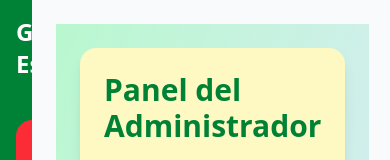
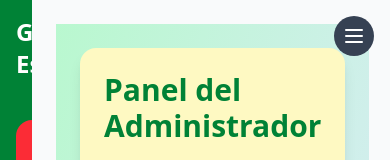
Before and after one commit to fausto5454/GestionEscolar, a React (Vite) app: page /admin in a window 390 px wide. Shown: the top 160 px of the page. Built offline with nearby package versions, Linux system fonts and the light colour scheme.

Commit message:
Se realizaron cambios de estilos para que la interfaz sea completamente responsivos y se añdió un botón Hamburguesa

```diff
--- a/src/components/Layout.jsx
+++ b/src/components/Layout.jsx
@@ -2,17 +2,7 @@ import { useState } from "react";
 import { Link } from "react-router-dom";
 import { useAuth } from "../context/AuthContext";
 import { motion } from "framer-motion";
-import {
-  Home,
-  Users,
-  FileText,
-  BookOpen,
-  FileCheck,
-  ClipboardList,
-  FilePlus,
-  LogOut,
-  ArrowLeftCircle // <-- IMPORTACIÓN AÑADIDA
-} from "lucide-react";
+import { Home, Users, FileText, BookOpen, FileCheck, ClipboardList, FilePlus, LogOut, ArrowLeftCircle, Menu } from "lucide-react"; // Añadido el ícono Menu
 
 function Layout({ children }) {
   const { user, logout } = useAuth();
@@ -55,6 +45,14 @@ function Layout({ children }) {
         transition={{ type: "spring", stiffness: 100 }}
         className="bg-green-700 text-white p-4 shadow-xl overflow-hidden"
       >
+        {/* Botón hamburguesa visible solo en pantallas pequeñas */}
+        <button
+          onClick={toggleSidebar}
+          className="lg:hidden p-2 bg-gray-700 rounded-full text-white absolute top-4 right-4"
+        >
+          <Menu size={24} />
+        </button>
+
         <div className="flex justify-between items-center mb-6">
           {!isCollapsed && <h2 className="text-2xl font-bold">Gestión Escolar</h2>}
         </div>
@@ -74,7 +72,7 @@ function Layout({ children }) {
         </ul>
 
         <button
-          onClick={toggleSidebar}
+          onClick={logout}
           className="mt-10 flex items-center space-x-2 px-4 py-2 bg-red-500 hover:bg-yellow-500 rounded-2xl text-white w-full"
         >
           <LogOut size={18} />
```
